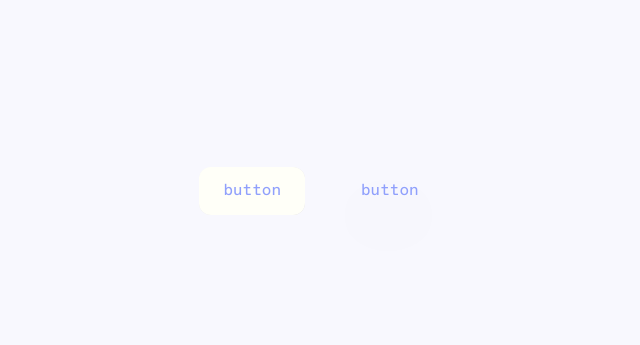
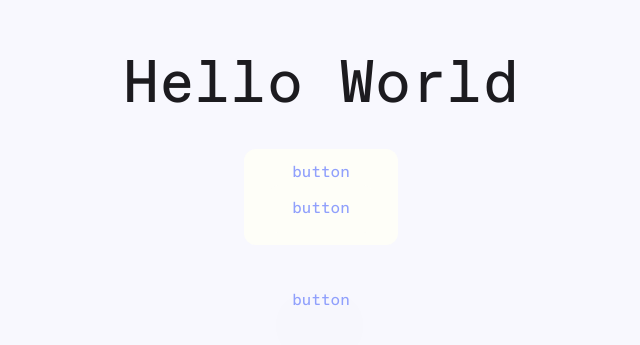
Before and after one commit to aydangoon/aydan.space, a Next.js app: page / in a window 1280 px wide. Shown: the part 209-554 px from the top of the page, without its empty margins (319-959 px from the left). Built offline with nearby package versions, Linux system fonts and the light colour scheme.

Commit message:
good skeuomorphism

```diff
--- a/src/app/page.tsx
+++ b/src/app/page.tsx
@@ -1,15 +1,22 @@
 const Home = () => {
   return (
-    <div className="flex h-screen w-full items-center justify-center gap-8 bg-[#f8f8fe]">
+    <div className="flex h-screen w-full flex-col items-center justify-center gap-8 bg-[#f8f8fe]">
+      <div className="font-mono text-6xl">Hello World</div>
       <div
-        className="flex rounded-xl bg-gradient-to-br from-zinc-50 to-zinc-300"
+        className="text-primary flex flex-col items-center justify-center rounded-xl bg-[#fefef8] px-6 py-3 font-mono"
         style={{
-          boxShadow: `4px 4px 12px 0px rgba(0, 0, 0, 0.1), -8px -8px 20px 0 rgba(255, 255, 255, 0.9),
-          inset 3px 3px 6px 0 rgba(0, 0, 0, 0.1), inset -6px -6px 12px 0 rgba(255, 255, 255, 1);`,
-          padding: '0px',
+          boxShadow: `4px 4px 6px 0px rgba(18, 61, 101, 0.2), -8px -8px 20px 0 rgba(255, 255, 255, 1);
+          `,
         }}
       >
-        <div className="text-primary h-full w-full rounded-xl bg-[#fffff8] px-6 py-3 font-mono">
+        <div>button</div>
+        <div
+          className="text-primary flex rounded-xl bg-[#fefef8] px-6 py-3 font-mono"
+          style={{
+            boxShadow: `4px 4px 6px 0px rgba(18, 61, 101, 0.2), -8px -8px 20px 0 rgba(255, 255, 255, 1);
+          `,
+          }}
+        >
           button
         </div>
       </div>
```
